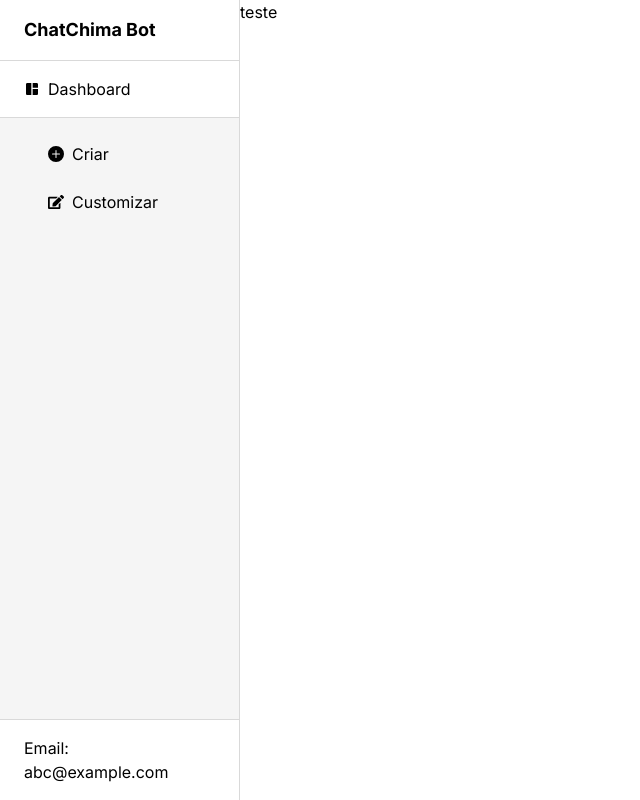
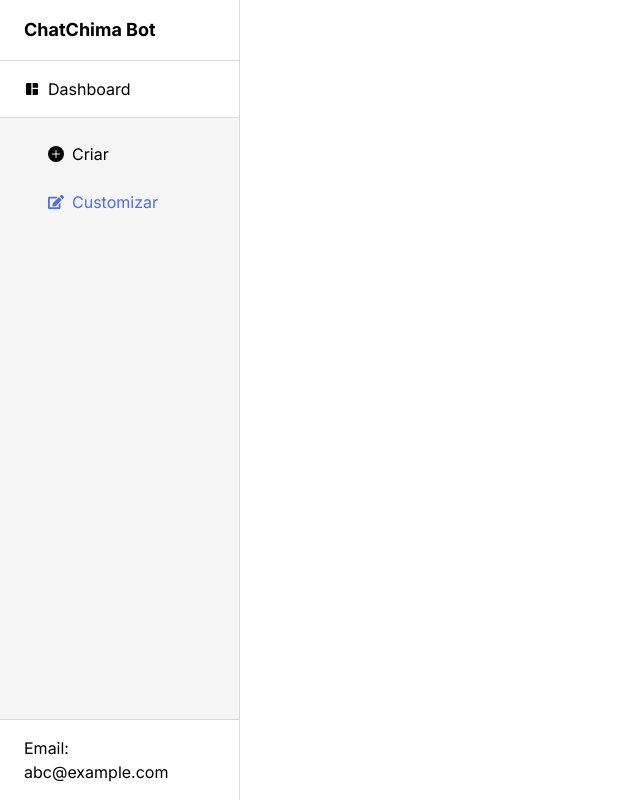
Before and after one commit to lucasfeklein/scb-frontend, a Next.js app: page /dashboard in a window 1280 px wide. Shown: the whole page, without its empty margins (0-640 px from the left). Built offline with nearby package versions, Linux system fonts and the light colour scheme.

Commit message:
active effect added

```diff
--- a/components/Dashboard/DashboardLayout.tsx
+++ b/components/Dashboard/DashboardLayout.tsx
@@ -1,13 +1,14 @@
 import DashboardNavbar from './DashboardNavbar';
 
-function DashboardLayout({children}) {
-
-  return (
-    <div className='flex'>
+function DashboardLayout({ children }) {
+    return (
+      <div className='flex flex-1'>
         <DashboardNavbar />
-        {children}
-    </div>
-  )
-}
+        <div className="flex-1 bg-white p-4">
+            {children}
+        </div>
+      </div>
+    )
+  }
 
 export default DashboardLayout;
--- a/components/Dashboard/DashboardNavbar.tsx
+++ b/components/Dashboard/DashboardNavbar.tsx
@@ -1,9 +1,11 @@
 import Link from 'next/link';
+import { useRouter } from 'next/router';
 import { BsFillPlusCircleFill } from 'react-icons/bs';
 import { FaEdit } from 'react-icons/fa';
 import { MdSpaceDashboard } from 'react-icons/md';
 
 function DashboardNavbar() {
+  const router = useRouter();
 
   return (
     <div className="flex">
@@ -18,15 +20,25 @@ function DashboardNavbar() {
         <div className="flex-1 py-4 px-6 bg-gray">
           <ul className="space-y-2">
             <li>
-              <Link href="/dashboard" className="flex gap-2 items-center py-2 px-6 rounded-md hover:text-white hover:bg-primary">
-                  <BsFillPlusCircleFill />
-                  <p>Criar</p>
+              <Link
+                href="/dashboard/create"
+                className={`flex gap-2 items-center py-2 px-6 rounded-md hover:text-white hover:bg-primary ${
+                  router.pathname === '/dashboard/create' ? 'text-primary' : ''
+                }`}
+              >
+                <BsFillPlusCircleFill />
+                <p>Criar</p>
               </Link>
             </li>
             <li>
-              <Link href="/dashboard" className="flex gap-2 items-center py-2 px-6 rounded-md hover:text-white hover:bg-primary">
-                  <FaEdit/>
-                  <p>Customizar</p>
+              <Link
+                href="/dashboard"
+                className={`flex gap-2 items-center py-2 px-6 rounded-md hover:text-white hover:bg-primary ${
+                  router.pathname === '/dashboard' ? 'text-primary' : ''
+                }`}
+              >
+                <FaEdit/>
+                <p>Customizar</p>
               </Link>
             </li>
           </ul>
--- /dev/null
+++ b/pages/dashboard/create.tsx
@@ -0,0 +1,42 @@
+import DashboardLayout from '@/components/Dashboard/DashboardLayout';
+import { useState } from 'react';
+
+function CreateChatbot() {
+  const [url, setUrl] = useState('');
+
+  const handleUrlChange = (event) => {
+    setUrl(event.target.value);
+  }
+
+  const handleSubmit = (event) => {
+    event.preventDefault();
+    // Do something with the url value, such as submitting a form
+    setUrl('')
+    console.log(url);
+  }
+
+  return (
+    <DashboardLayout>
+      <div className="flex flex-col items-center justify-center h-full">
+        <h2 className="text-xl font-bold mb-4">Digite sua URL</h2>
+        <form onSubmit={handleSubmit} className="flex items-center">
+          <input
+            type="text"
+            value={url}
+            onChange={handleUrlChange}
+            placeholder="https://example.com/"
+            className="px-4 py-2 border rounded-l-md focus:outline-none focus:ring-2 focus:ring-primary"
+          />
+          <button
+            type="submit"
+            className="px-4 py-2 bg-primary text-white rounded-r-md"
+          >
+            Enviar
+          </button>
+        </form>
+      </div>
+    </DashboardLayout>
+  );
+}
+
+export default CreateChatbot;
--- a/pages/dashboard/index.tsx
+++ b/pages/dashboard/index.tsx
@@ -4,7 +4,6 @@ function Dashboard() {
 
   return (
     <DashboardLayout>
-      <h1>teste</h1>
     </DashboardLayout>
   )
 }
```
